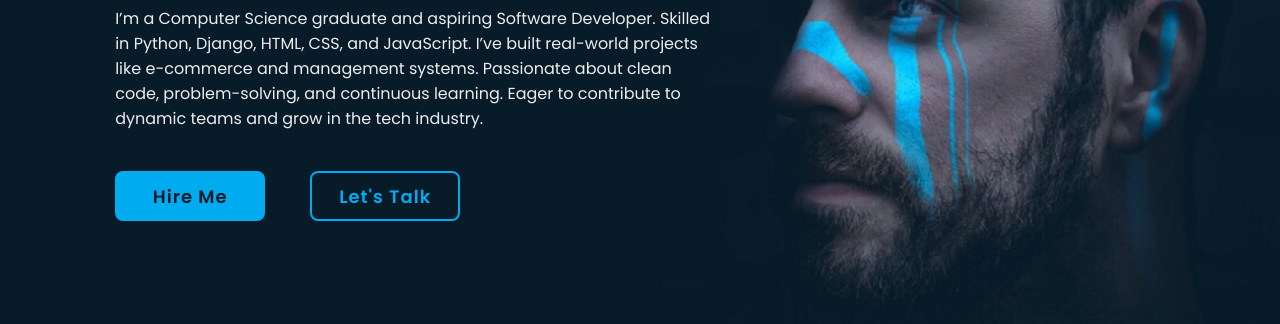
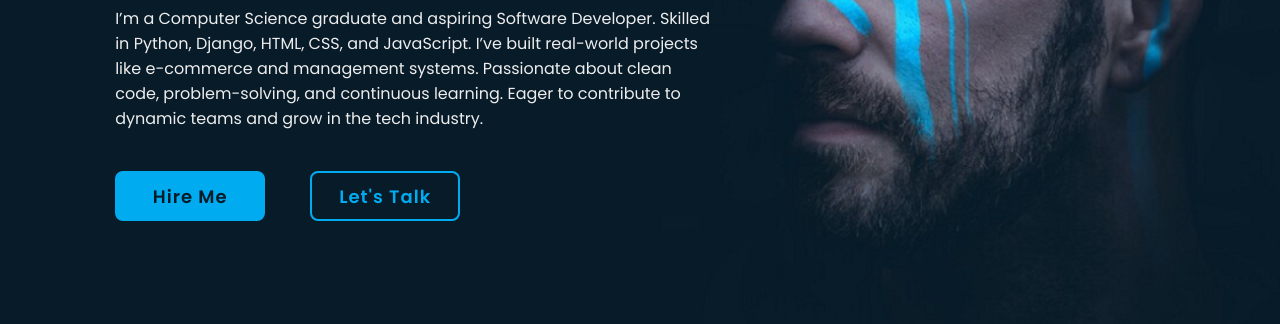
Before and after one commit to AniketSonawane11/Personal_Portfolio, a plain HTML site: page index.html in a window 1280 px wide. Shown: the part 393-717 px from the top of the page. Drawn offline with nearby package versions, Linux system fonts and the light colour scheme.

Commit message:
first commit

```diff
--- a/css/style.css
+++ b/css/style.css
@@ -98,7 +98,7 @@ section{
     display: flex;
     align-items: center;
     padding: 0 9%;
-    background: url(/images/bg_copy.png) no-repeat;
+    background: url(/images/abc.png) no-repeat;
     background-size: cover;
     background-position: center;
 
@@ -270,9 +270,9 @@ section{
 }
 
 
-.home-sci a:hover{
+/* .home-sci a:hover{
     color: var(--bg-color);
-}
+} */
 
 .home-sci a::before{
     content: '';
--- a/index.html
+++ b/index.html
@@ -76,7 +76,7 @@
                 <span class="animate" style="--i:6;"></span>
             </div>
 
-            <div class="home-imgHover"></div>
+            <!-- <div class="home-imgHover"></div> -->
             <span class="animate home-img" style="--i:7;"></span>
         </div>
     </section>
```
